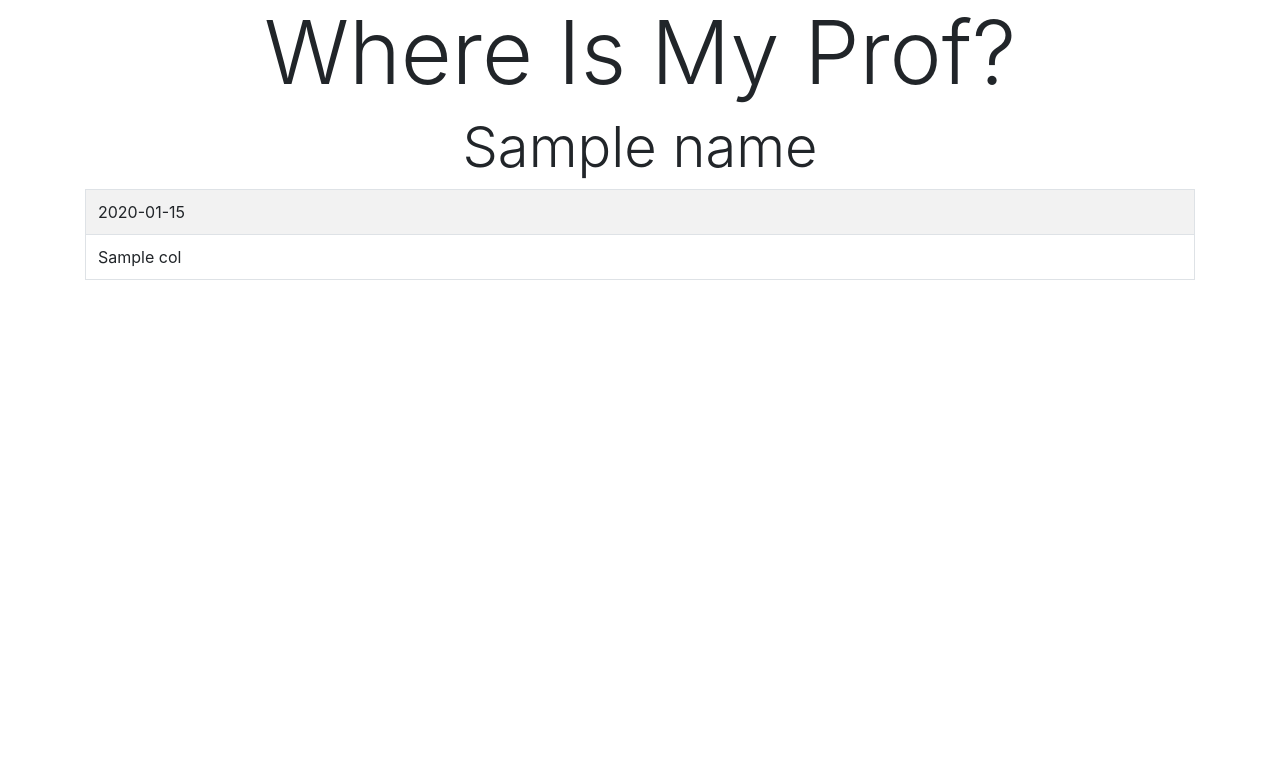
After one commit to metakgp/wimp, a Flask app: template templates/result.html in a window 1280 px wide. The commit adds this page. Shown: the top 783 px of the page. Run offline with Flask 2, Linux system fonts and the light colour scheme; the template is opened without the code that fills it: most values are stand-ins (such as "Sample title", 1, 10 or a date in 2020); some libraries are stand-ins or nearby versions.

Commit message:
use bootstrap tables

```diff
--- a/templates/main.html
+++ b/templates/main.html
@@ -73,7 +73,7 @@
                                             placeholder="Who are you looking for?"
                                             class="form-control">
                         <input type="submit" value="Get timetable"
-                                             style="margin-top:20p"
+                                             style="margin-top:20px"
                                              class="btn btn-md btn-primary">
 
                         <datalist id="profs">
--- /dev/null
+++ b/templates/result.html
@@ -0,0 +1,37 @@
+<html>
+    <head>
+        <link rel="stylesheet"
+              href="https://maxcdn.bootstrapcdn.com/bootstrap/4.0.0/css/bootstrap.min.css"
+              integrity="sha384-Gn5384xqQ1aoWXA+058RXPxPg6fy4IWvTNh0E263XmFcJlSAwiGgFAW/dAiS6JXm"
+              crossorigin="anonymous">
+        <title> WIMP - Where Is My Prof? </title>
+    </head>
+    <body>
+        <div class="container">
+            <div class="text-center">
+                <h1 class="display-2">
+                    Where Is My Prof?
+                </h1>
+                <h3 class="display-4">
+                    {{name}}
+                </h3>
+            </div>
+            <table class="table table-striped table-bordered table-hover">
+                <tr>
+                    {% for time in times %}
+                    <td> {{time}} </td>
+                    {% endfor %}
+                </tr>
+                {% for row in data %}
+                <tr>
+                    {% for col in row %}
+                    <td>
+                        {{col}}
+                    </td>
+                    {% endfor %}
+                </tr>
+                {% endfor %}
+            </table>
+        </div>
+    </body>
+</html>
```
